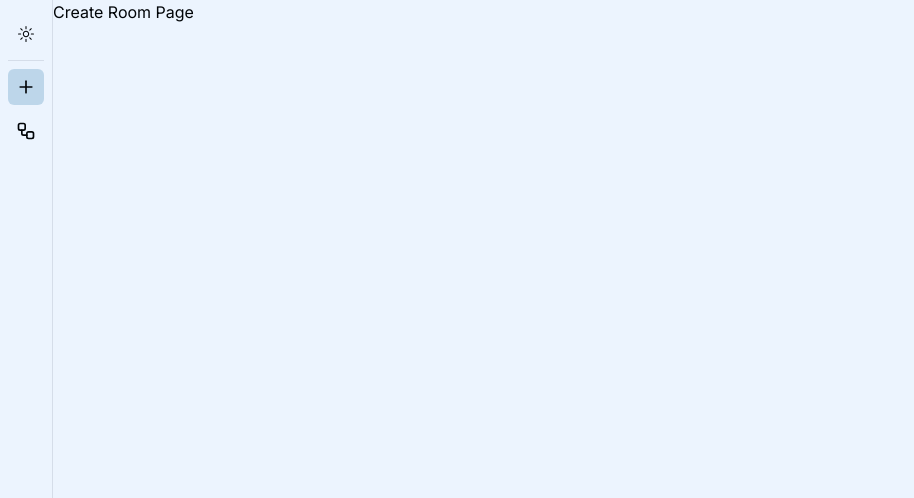
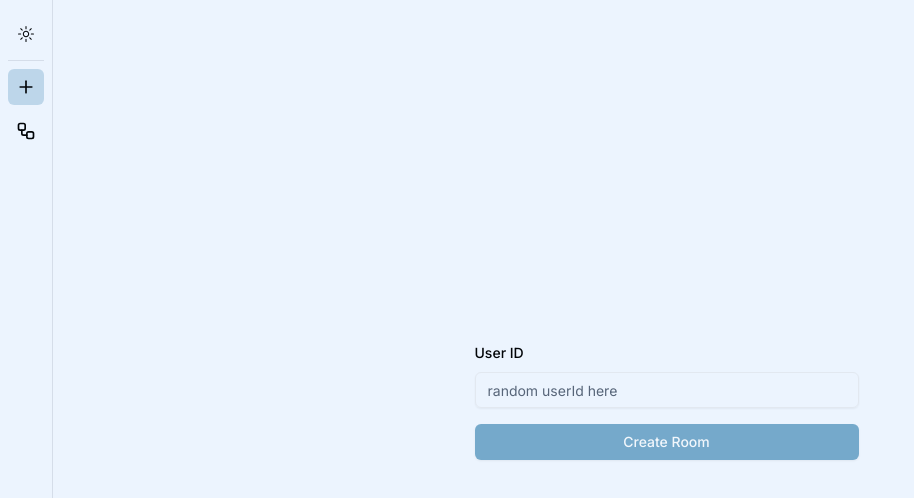
Before and after one commit to priyxansh/next-webrtc-playground, a Next.js app: page /create-room in a window 1280 px wide. Shown: the top 498 px of the page, without its empty margins (0-914 px from the left). Built offline with nearby package versions, Linux system fonts and the light colour scheme.

Commit message:
Add create room form

```diff
--- a/package.json
+++ b/package.json
@@ -9,7 +9,9 @@
     "lint": "next lint"
   },
   "dependencies": {
+    "@hookform/resolvers": "^3.6.0",
     "@radix-ui/react-icons": "^1.3.0",
+    "@radix-ui/react-label": "^2.0.2",
     "@radix-ui/react-slot": "^1.0.2",
     "@radix-ui/react-tooltip": "^1.0.7",
     "class-variance-authority": "^0.7.0",
@@ -19,8 +21,10 @@
     "next-themes": "^0.3.0",
     "react": "^18",
     "react-dom": "^18",
+    "react-hook-form": "^7.51.5",
     "tailwind-merge": "^2.3.0",
-    "tailwindcss-animate": "^1.0.7"
+    "tailwindcss-animate": "^1.0.7",
+    "zod": "^3.23.8"
   },
   "devDependencies": {
     "@types/node": "^20",
--- a/src/app/(app)/create-room/page.tsx
+++ b/src/app/(app)/create-room/page.tsx
@@ -1,11 +1,13 @@
+import CreateRoomForm from "@/components/app/CreateRoom/CreateRoomForm";
+
 type CreateRoomPageProps = {};
 
 const CreateRoomPage = ({}: CreateRoomPageProps) => {
-    return(
-        <div>
-            Create Room Page
-        </div>
-    )
-}
+  return (
+    <main className="w-full h-full grid place-items-center">
+      <CreateRoomForm />
+    </main>
+  );
+};
 
 export default CreateRoomPage;
--- /dev/null
+++ b/src/components/app/CreateRoom/CreateRoomForm.tsx
@@ -0,0 +1,62 @@
+"use client";
+
+import { useForm } from "react-hook-form";
+import { zodResolver } from "@hookform/resolvers/zod";
+import { z } from "zod";
+
+import {
+  Form,
+  FormControl,
+  FormField,
+  FormItem,
+  FormLabel,
+  FormMessage,
+} from "@/components/ui/form";
+import createRoomSchema from "@/zod-schemas/createRoomSchema";
+import { Input } from "@/components/ui/input";
+import SubmitButton from "@/components/global/SubmitButton";
+
+type CreateRoomFormProps = {};
+
+const CreateRoomForm = ({}: CreateRoomFormProps) => {
+  const form = useForm<z.infer<typeof createRoomSchema>>({
+    resolver: zodResolver(createRoomSchema),
+  });
+
+  const { isSubmitting, isDirty } = form.formState;
+
+  const onSubmit = async (data: z.infer<typeof createRoomSchema>) => {
+    console.log(data);
+  };
+
+  return (
+    <Form {...form}>
+      <form
+        onSubmit={form.handleSubmit(onSubmit)}
+        className="w-full max-w-sm flex flex-col gap-2"
+      >
+        <FormField
+          control={form.control}
+          name="userId"
+          render={({ field }) => (
+            <FormItem>
+              <FormLabel>User ID</FormLabel>
+              <FormControl>
+                <Input placeholder="random userId here" {...field} />
+              </FormControl>
+              <FormMessage />
+            </FormItem>
+          )}
+        />
+        <SubmitButton
+          isSubmitting={isSubmitting}
+          isDirty={isDirty}
+          text="Create Room"
+          submittingText="Creating Room..."
+        />
+      </form>
+    </Form>
+  );
+};
+
+export default CreateRoomForm;
--- /dev/null
+++ b/src/components/global/SubmitButton.tsx
@@ -0,0 +1,27 @@
+import { Button } from "../ui/button";
+
+type SubmitButtonProps = {
+  text?: string;
+  submittingText?: string;
+  isSubmitting?: boolean;
+  isDirty?: boolean;
+};
+
+const SubmitButton = ({
+  text = "Submit",
+  submittingText = "Submitting...",
+  isSubmitting,
+  isDirty,
+}: SubmitButtonProps) => {
+  return (
+    <Button
+      disabled={isSubmitting || !isDirty}
+      type="submit"
+      className="w-full mt-2"
+    >
+      {isSubmitting ? submittingText : text}
+    </Button>
+  );
+};
+
+export default SubmitButton;
--- /dev/null
+++ b/src/components/ui/form.tsx
@@ -0,0 +1,176 @@
+import * as React from "react"
+import * as LabelPrimitive from "@radix-ui/react-label"
+import { Slot } from "@radix-ui/react-slot"
+import {
+  Controller,
+  ControllerProps,
+  FieldPath,
+  FieldValues,
+  FormProvider,
+  useFormContext,
+} from "react-hook-form"
+
+import { cn } from "@/lib/utils"
+import { Label } from "@/components/ui/label"
+
+const Form = FormProvider
+
+type FormFieldContextValue<
+  TFieldValues extends FieldValues = FieldValues,
+  TName extends FieldPath<TFieldValues> = FieldPath<TFieldValues>
+> = {
+  name: TName
+}
+
+const FormFieldContext = React.createContext<FormFieldContextValue>(
+  {} as FormFieldContextValue
+)
+
+const FormField = <
+  TFieldValues extends FieldValues = FieldValues,
+  TName extends FieldPath<TFieldValues> = FieldPath<TFieldValues>
+>({
+  ...props
+}: ControllerProps<TFieldValues, TName>) => {
+  return (
+    <FormFieldContext.Provider value={{ name: props.name }}>
+      <Controller {...props} />
+    </FormFieldContext.Provider>
+  )
+}
+
+const useFormField = () => {
+  const fieldContext = React.useContext(FormFieldContext)
+  const itemContext = React.useContext(FormItemContext)
+  const { getFieldState, formState } = useFormContext()
+
+  const fieldState = getFieldState(fieldContext.name, formState)
+
+  if (!fieldContext) {
+    throw new Error("useFormField should be used within <FormField>")
+  }
+
+  const { id } = itemContext
+
+  return {
+    id,
+    name: fieldContext.name,
+    formItemId: `${id}-form-item`,
+    formDescriptionId: `${id}-form-item-description`,
+    formMessageId: `${id}-form-item-message`,
+    ...fieldState,
+  }
+}
+
+type FormItemContextValue = {
+  id: string
+}
+
+const FormItemContext = React.createContext<FormItemContextValue>(
+  {} as FormItemContextValue
+)
+
+const FormItem = React.forwardRef<
+  HTMLDivElement,
+  React.HTMLAttributes<HTMLDivElement>
+>(({ className, ...props }, ref) => {
+  const id = React.useId()
+
+  return (
+    <FormItemContext.Provider value={{ id }}>
+      <div ref={ref} className={cn("space-y-2", className)} {...props} />
+    </FormItemContext.Provider>
+  )
+})
+FormItem.displayName = "FormItem"
+
+const FormLabel = React.forwardRef<
+  React.ElementRef<typeof LabelPrimitive.Root>,
+  React.ComponentPropsWithoutRef<typeof LabelPrimitive.Root>
+>(({ className, ...props }, ref) => {
+  const { error, formItemId } = useFormField()
+
+  return (
+    <Label
+      ref={ref}
+      className={cn(error && "text-destructive", className)}
+      htmlFor={formItemId}
+      {...props}
+    />
+  )
+})
+FormLabel.displayName = "FormLabel"
+
+const FormControl = React.forwardRef<
+  React.ElementRef<typeof Slot>,
+  React.ComponentPropsWithoutRef<typeof Slot>
+>(({ ...props }, ref) => {
+  const { error, formItemId, formDescriptionId, formMessageId } = useFormField()
+
+  return (
+    <Slot
+      ref={ref}
+      id={formItemId}
+      aria-describedby={
+        !error
+          ? `${formDescriptionId}`
+          : `${formDescriptionId} ${formMessageId}`
+      }
+      aria-invalid={!!error}
+      {...props}
+    />
+  )
+})
+FormControl.displayName = "FormControl"
+
+const FormDescription = React.forwardRef<
+  HTMLParagraphElement,
+  React.HTMLAttributes<HTMLParagraphElement>
+>(({ className, ...props }, ref) => {
+  const { formDescriptionId } = useFormField()
+
+  return (
+    <p
+      ref={ref}
+      id={formDescriptionId}
+      className={cn("text-[0.8rem] text-muted-foreground", className)}
+      {...props}
+    />
+  )
+})
+FormDescription.displayName = "FormDescription"
+
+const FormMessage = React.forwardRef<
+  HTMLParagraphElement,
+  React.HTMLAttributes<HTMLParagraphElement>
+>(({ className, children, ...props }, ref) => {
+  const { error, formMessageId } = useFormField()
+  const body = error ? String(error?.message) : children
+
+  if (!body) {
+    return null
+  }
+
+  return (
+    <p
+      ref={ref}
+      id={formMessageId}
+      className={cn("text-[0.8rem] font-medium text-destructive", className)}
+      {...props}
+    >
+      {body}
+    </p>
+  )
+})
+FormMessage.displayName = "FormMessage"
+
+export {
+  useFormField,
+  Form,
+  FormItem,
+  FormLabel,
+  FormControl,
+  FormDescription,
+  FormMessage,
+  FormField,
+}
--- /dev/null
+++ b/src/components/ui/input.tsx
@@ -0,0 +1,25 @@
+import * as React from "react"
+
+import { cn } from "@/lib/utils"
+
+export interface InputProps
+  extends React.InputHTMLAttributes<HTMLInputElement> {}
+
+const Input = React.forwardRef<HTMLInputElement, InputProps>(
+  ({ className, type, ...props }, ref) => {
+    return (
+      <input
+        type={type}
+        className={cn(
+          "flex h-9 w-full rounded-md border border-input bg-transparent px-3 py-1 text-sm shadow-sm transition-colors file:border-0 file:bg-transparent file:text-sm file:font-medium placeholder:text-muted-foreground focus-visible:outline-none focus-visible:ring-1 focus-visible:ring-ring disabled:cursor-not-allowed disabled:opacity-50",
+          className
+        )}
+        ref={ref}
+        {...props}
+      />
+    )
+  }
+)
+Input.displayName = "Input"
+
+export { Input }
--- /dev/null
+++ b/src/components/ui/label.tsx
@@ -0,0 +1,26 @@
+"use client"
+
+import * as React from "react"
+import * as LabelPrimitive from "@radix-ui/react-label"
+import { cva, type VariantProps } from "class-variance-authority"
+
+import { cn } from "@/lib/utils"
+
+const labelVariants = cva(
+  "text-sm font-medium leading-none peer-disabled:cursor-not-allowed peer-disabled:opacity-70"
+)
+
+const Label = React.forwardRef<
+  React.ElementRef<typeof LabelPrimitive.Root>,
+  React.ComponentPropsWithoutRef<typeof LabelPrimitive.Root> &
+    VariantProps<typeof labelVariants>
+>(({ className, ...props }, ref) => (
+  <LabelPrimitive.Root
+    ref={ref}
+    className={cn(labelVariants(), className)}
+    {...props}
+  />
+))
+Label.displayName = LabelPrimitive.Root.displayName
+
+export { Label }
--- /dev/null
+++ b/src/zod-schemas/createRoomSchema.ts
@@ -0,0 +1,7 @@
+import { z } from "zod";
+
+const createRoomSchema = z.object({
+  userId: z.string().min(5).max(100),
+});
+
+export default createRoomSchema;
```
Also changed, not shown: 1 other file (tests, documents, lock files or other folders).
